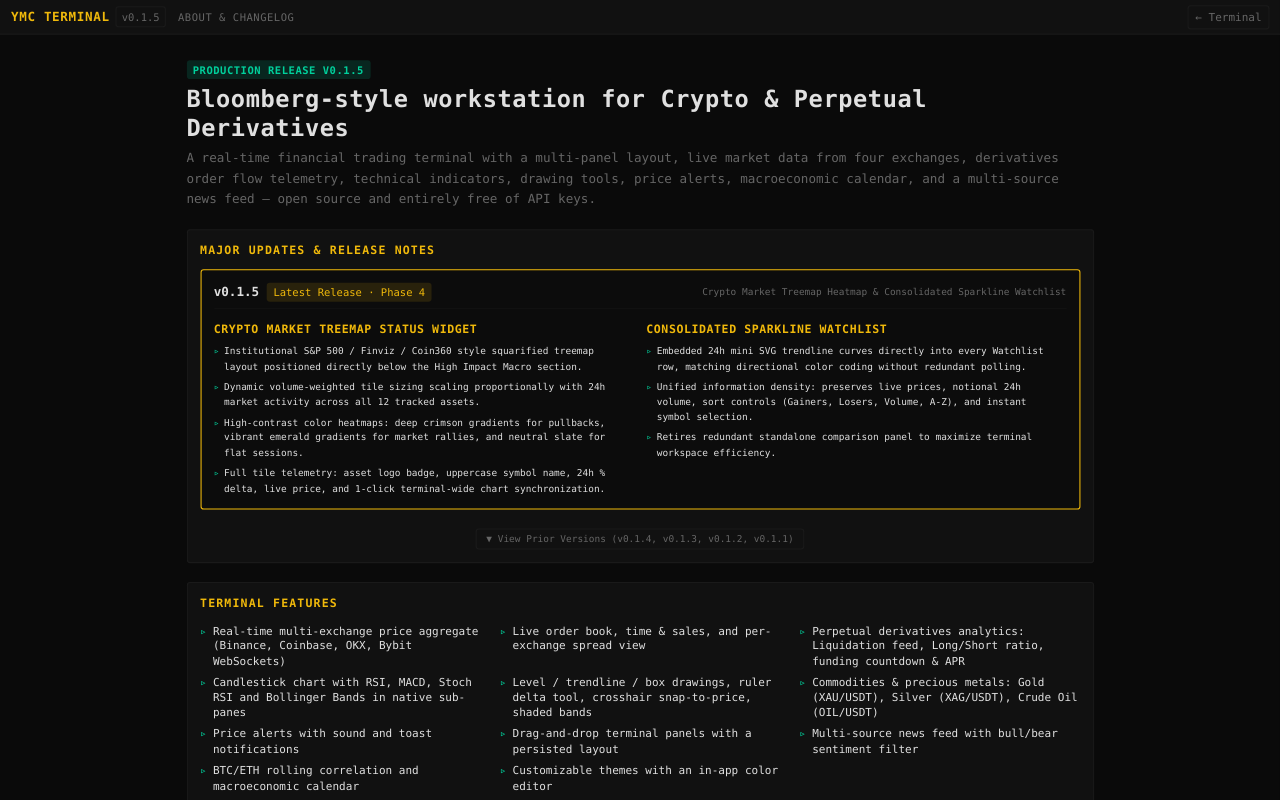
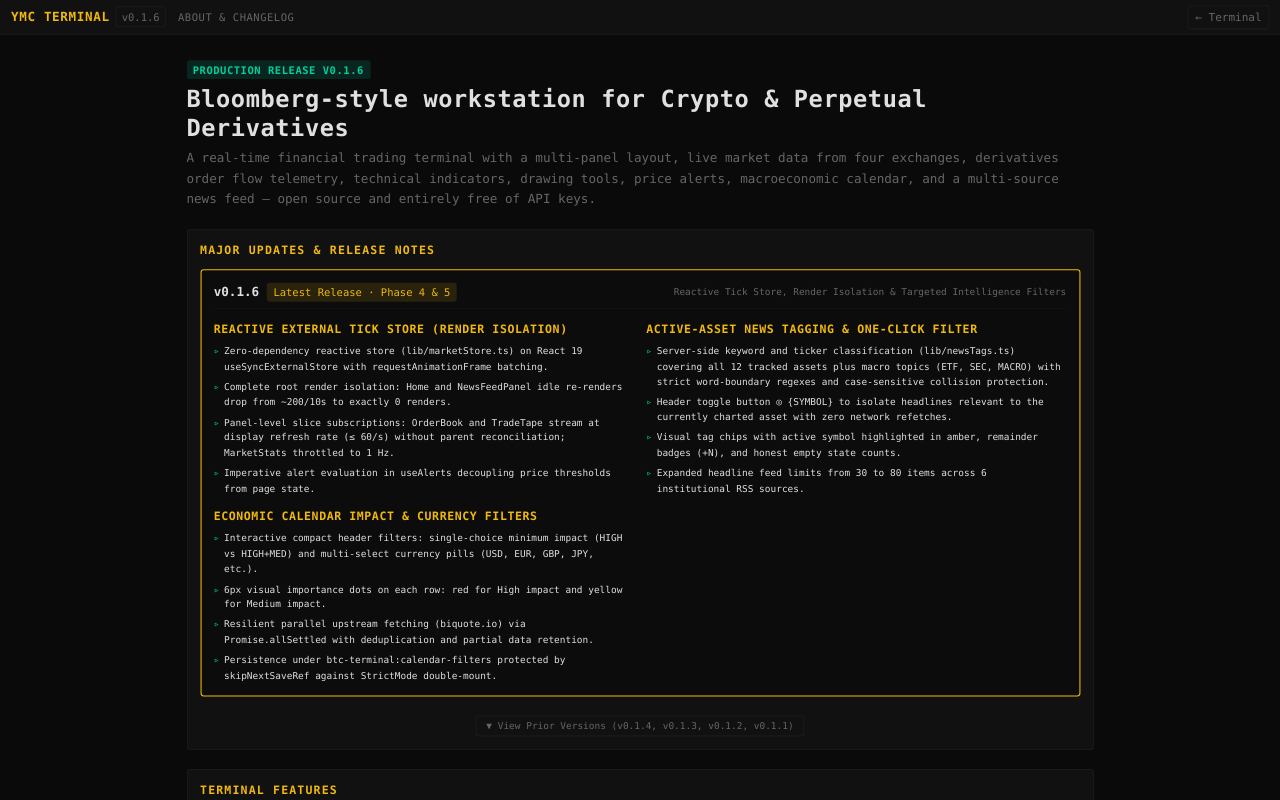
Before and after one commit to enginior/YMC-terminal, a Next.js app: page /about in a window 1280 px wide. Built offline with nearby package versions, Linux system fonts and the light colour scheme.

Commit message:
chore(release): bump version to v0.1.6 and update changelog

```diff
--- a/app/about/page.tsx
+++ b/app/about/page.tsx
@@ -19,11 +19,46 @@ interface ReleaseUpdate {
 
 const RELEASES: ReleaseUpdate[] = [
   {
-    version: "v0.1.5",
-    badge: "Latest Release · Phase 4",
-    tagline: "Crypto Market Treemap Heatmap & Consolidated Sparkline Watchlist",
+    version: "v0.1.6",
+    badge: "Latest Release · Phase 4 & 5",
+    tagline: "Reactive Tick Store, Render Isolation & Targeted Intelligence Filters",
     date: "Current",
     isLatest: true,
+    categories: [
+      {
+        name: "Reactive External Tick Store (Render Isolation)",
+        items: [
+          "Zero-dependency reactive store (lib/marketStore.ts) on React 19 useSyncExternalStore with requestAnimationFrame batching.",
+          "Complete root render isolation: Home and NewsFeedPanel idle re-renders drop from ~200/10s to exactly 0 renders.",
+          "Panel-level slice subscriptions: OrderBook and TradeTape stream at display refresh rate (≤ 60/s) without parent reconciliation; MarketStats throttled to 1 Hz.",
+          "Imperative alert evaluation in useAlerts decoupling price thresholds from page state.",
+        ],
+      },
+      {
+        name: "Active-Asset News Tagging & One-Click Filter",
+        items: [
+          "Server-side keyword and ticker classification (lib/newsTags.ts) covering all 12 tracked assets plus macro topics (ETF, SEC, MACRO) with strict word-boundary regexes and case-sensitive collision protection.",
+          "Header toggle button ◎ {SYMBOL} to isolate headlines relevant to the currently charted asset with zero network refetches.",
+          "Visual tag chips with active symbol highlighted in amber, remainder badges (+N), and honest empty state counts.",
+          "Expanded headline feed limits from 30 to 80 items across 6 institutional RSS sources.",
+        ],
+      },
+      {
+        name: "Economic Calendar Impact & Currency Filters",
+        items: [
+          "Interactive compact header filters: single-choice minimum impact (HIGH vs HIGH+MED) and multi-select currency pills (USD, EUR, GBP, JPY, etc.).",
+          "6px visual importance dots on each row: red for High impact and yellow for Medium impact.",
+          "Resilient parallel upstream fetching (biquote.io) via Promise.allSettled with deduplication and partial data retention.",
+          "Persistence under btc-terminal:calendar-filters protected by skipNextSaveRef against StrictMode double-mount.",
+        ],
+      },
+    ],
+  },
+  {
+    version: "v0.1.5",
+    badge: "Phase 4 Release",
+    tagline: "Crypto Market Treemap Heatmap & Consolidated Sparkline Watchlist",
+    date: "Prior",
     categories: [
       {
         name: "Crypto Market Treemap Status Widget",
@@ -198,7 +233,7 @@ export default function AboutPage() {
             className="text-[10px] font-mono px-1.5 py-0.5 rounded border"
             style={{ borderColor: theme.border, color: theme.dim }}
           >
-            v0.1.5
+            v0.1.6
           </span>
         </div>
         <span className="text-[10px] uppercase tracking-wider" style={{ color: theme.dim }}>
@@ -222,7 +257,7 @@ export default function AboutPage() {
                 className="text-[10px] uppercase tracking-wider font-bold px-2 py-0.5 rounded"
                 style={{ background: `${theme.green}25`, color: theme.green }}
               >
-                Production Release v0.1.5
+                Production Release v0.1.6
               </span>
             </div>
             <h1 className="text-2xl lg:text-3xl tracking-wide font-bold" style={{ color: theme.text }}>
@@ -357,7 +392,7 @@ export default function AboutPage() {
           >
             <span>YMC Terminal is free software, licensed under the GNU GPLv3.</span>
             <div className="flex items-center gap-3">
-              <span className="font-mono text-xs">YMC Terminal v0.1.5</span>
+              <span className="font-mono text-xs">YMC Terminal v0.1.6</span>
               <a
                 href={REPO_URL}
                 target="_blank"
--- a/components/CommandBar.tsx
+++ b/components/CommandBar.tsx
@@ -77,7 +77,7 @@ export default function CommandBar({
           className="text-[10px] font-mono px-1.5 py-0.5 rounded border hidden sm:inline-block leading-none"
           style={{ borderColor: `${theme.border}80`, color: theme.dim }}
         >
-          v0.1.5
+          v0.1.6
         </span>
       </div>
       <form onSubmit={handleSubmit} className="flex-1 max-w-md">
--- a/package.json
+++ b/package.json
@@ -1,6 +1,6 @@
 {
   "name": "btc-terminal",
-  "version": "0.1.5",
+  "version": "0.1.6",
   "private": true,
   "license": "GPL-3.0-or-later",
   "scripts": {
```
